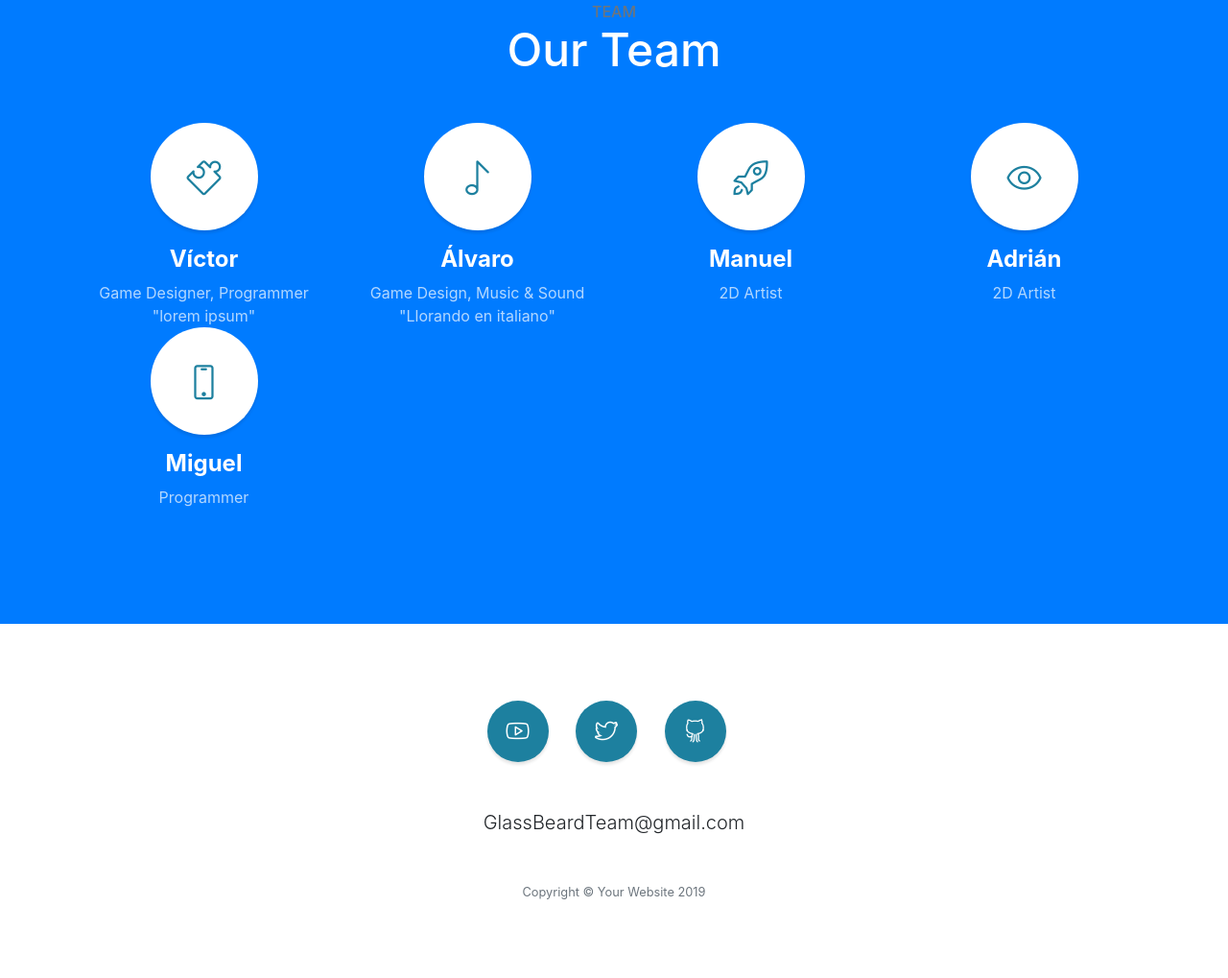
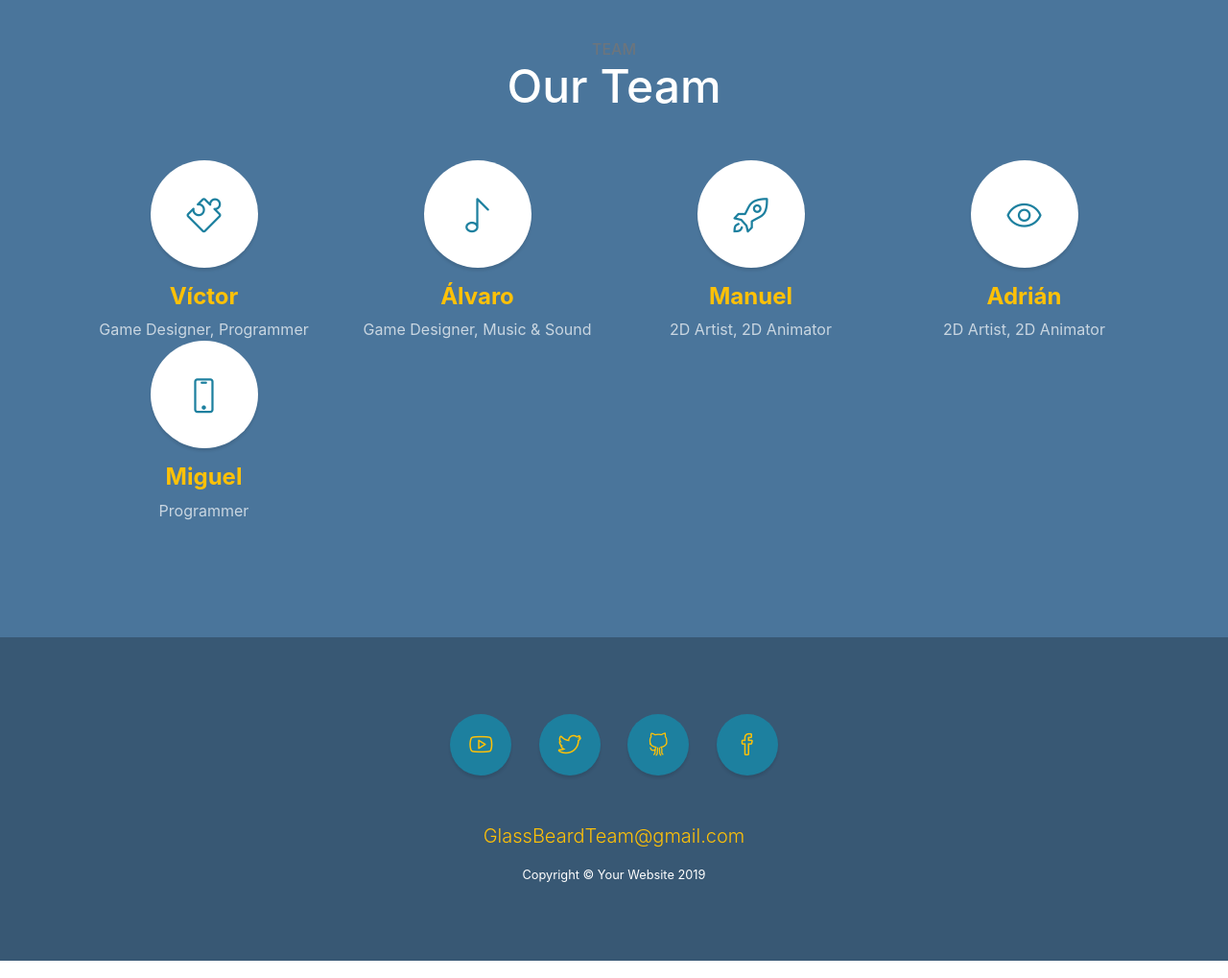
Before and after one commit to GlassBeardTeam/Portfolio, a website with bundled scripts: page index.html in a window 1280 px wide. Shown: the part 1319-2338 px from the top of the page at 96% size. Built offline with nearby package versions, Linux system fonts and the light colour scheme.

Commit message:
new page

```diff
--- a/index.html
+++ b/index.html
@@ -57,41 +57,40 @@
   </nav>
 
   <!-- Header -->
-
   <header class="masthead d-flex">
     <div class="container text-center my-auto">
-      <h1 class="mb-1">Glass Beard Team</h1>
-      <h3 class="mb-5">
-        <em>Currently developing Good Product Sorter!!</em>
+      <h1 class="mb-1 text-warning">Glass Beard Team</h1>
+      <h3 class="mb-3 text-warning">
+        <em>Indie Videogame studio. Madrid, Spain.</em>
       </h3>
-      <a class="btn btn-primary btn-xl js-scroll-trigger" href="#about">Find Out More</a>
+      <a class="btn btn-muted btn-xl js-scroll-trigger " href="#about">Keep reading</a>
     </div>
     <div class="overlay"></div>
   </header>
 
   <!-- About -->
-  <section class="content-section bg-light" id="about">
-    <div class="container text-center">
+  <section class="content-section bg-light" id="about" style="background-image: url('img/F2.png')">
+    <div class="container text-center" >
       <div class="row">
         <div class="col-lg-10 mx-auto">
-          <h2>We are a group of five guys doing what makes us happy</h2>
-          <p class="lead mb-5">You can know more about our current project
-            <a href="https://github.com/GlassBeardTeam/GoodProductSorter">here</a>!</p>
-          <a class="btn btn-dark btn-xl js-scroll-trigger" href="#services">What We Offer</a>
+          <h2>Currently working on an arcade management videogame called Good Product Sorter.</h2>
+          <p class="lead mb-5 text-white">You can give it a try here (link to itch.io):</p>
+          <a class="btn btn-warning btn-x1 " href="https://glassbeard.itch.io/goodproductsorter">PLAY GPS</a>
         </div>
       </div>
     </div>
   </section>
 
   <!-- Our team -->
-  <section class="content-section bg-primary text-white text-center" id="team">
+  <section class="content-section bg-primary text-white text-center" id="team" style="background-image: url('img/F3.png')">
     <div class="container">
       <div class="content-section-heading">
         <h3 class="text-secondary mb-0">Team</h3>
         <h2 class="mb-5">Our Team</h2>
       </div>
       <div class="row">
-        <div class="col-lg-3 col-md-6 mb-5 mb-lg-0">
+
+        <div class="col-lg-3 col-md-6 mb-5 mb-lg-0 text-warning">
           <span class="service-icon rounded-circle mx-auto mb-3">
             <i class="icon-puzzle"></i>
           </span>
@@ -99,38 +98,39 @@
             <strong>Víctor</strong>
           </h4>
           <p class="text-faded mb-0">Game Designer, Programmer</p>
-          <p class = "text-faded mb-0">"lorem ipsum"</p>
         </div>
-        <div class="col-lg-3 col-md-6 mb-5 mb-lg-0">
+
+        <div class="col-lg-3 col-md-6 mb-5 mb-lg-0 text-warning">
           <span class="service-icon rounded-circle mx-auto mb-3">
             <i class="icon-music-tone"></i>
           </span>
           <h4>
             <strong>Álvaro</strong>
           </h4>
-          <p class="text-faded mb-0">Game Design, Music & Sound</p>
-          <p class = "text-faded mb-0">"Llorando en italiano"</p>
+          <p class="text-faded mb-0">Game Designer, Music & Sound</p>
         </div>
-        <div class="col-lg-3 col-md-6 mb-5 mb-md-0">
+
+        <div class="col-lg-3 col-md-6 mb-5 mb-md-0 text-warning">
           <span class="service-icon rounded-circle mx-auto mb-3">
             <i class="icon-rocket"></i>
           </span>
           <h4>
             <strong>Manuel</strong>
           </h4>
-          <p class="text-faded mb-0">2D Artist</p>
+          <p class="text-faded mb-0">2D Artist, 2D Animator</p>
         </div>
-        <div class="col-lg-3 col-md-6">
+
+        <div class="col-lg-3 col-md-6 mb-5 mb-md-0 text-warning">
           <span class="service-icon rounded-circle mx-auto mb-3">
             <i class="icon-eye"></i>
           </span>
           <h4>
             <strong>Adrián</strong>
           </h4>
-          <p class="text-faded mb-0">2D Artist</p>
+          <p class="text-faded mb-0">2D Artist, 2D Animator</p>
         </div>
 
-        <div class="col-lg-3 col-md-6 mb-5 mb-lg-0">
+        <div class="col-lg-3 col-md-6 mb-5 mb-lg-0 text-warning">
           <span class="service-icon rounded-circle mx-auto mb-3">
             <i class="icon-screen-smartphone"></i>
           </span>
@@ -138,7 +138,6 @@
             <strong>Miguel</strong>
           </h4>
           <p class="text-faded mb-0">Programmer</p>
-          <p class = "text-faded mb-0"></p>
         </div>
 
       </div>
@@ -237,36 +236,36 @@
   </section>
   -->
   <!-- Footer -->
-  <footer class="footer text-center">
+  <footer class="footer text-center" style="background-image: url('img/F4.png')">
     <div class="container" id="contact">
       <ul class="list-inline mb-5">
         <li class="list-inline-item">
           <a class="social-link rounded-circle text-white mr-3" href="https://www.youtube.com/channel/UCJsIbbIKmbcrgtMvDwL1Ogw?view_as=subscriber">
-            <i class="icon-social-youtube"></i>
+            <i class="icon-social-youtube text-warning"></i>
           </a>
         </li>
         <li class="list-inline-item">
           <a class="social-link rounded-circle text-white mr-3" href="https://twitter.com/glass_beard">
-            <i class="icon-social-twitter"></i>
+            <i class="icon-social-twitter text-warning"></i>
           </a>
         </li>
         <li class="list-inline-item">
           <a class="social-link rounded-circle text-white mr-3" href="https://github.com/GlassBeardTeam/GoodProductSorter">
-            <i class="icon-social-github"></i>
-          </a>
-        </li>
-        <!--
-       <li class="list-inline-item">
-          <a class="social-link rounded-circle text-white" href="https://GlassBeardTeam@gmail.com">
-            <i class="icon-envelope"></i>
+            <i class="icon-social-github text-warning"></i>
           </a>
         </li>
 
-        -->
+       <li class="list-inline-item">
+          <a class="social-link rounded-circle text-white" href="https://fb.gg/play/409232109762447">
+            <i class="icon-social-facebook text-warning"></i>
+          </a>
+        </li>
+
+
 
       </ul>
-      <p class="lead mb-5">GlassBeardTeam@gmail.com</p>
-      <p class="text-muted small mb-0">Copyright &copy; Your Website 2019</p>
+      <p class="lead mb-3 text-warning">GlassBeardTeam@gmail.com</p>
+      <p class="text-white small mb-0 ">Copyright &copy; Your Website 2019</p>
     </div>
   </footer>
 
```
Also changed, not shown: img/F2.png (added), img/F3.png (added), img/F4.png (added), 2 other files.
